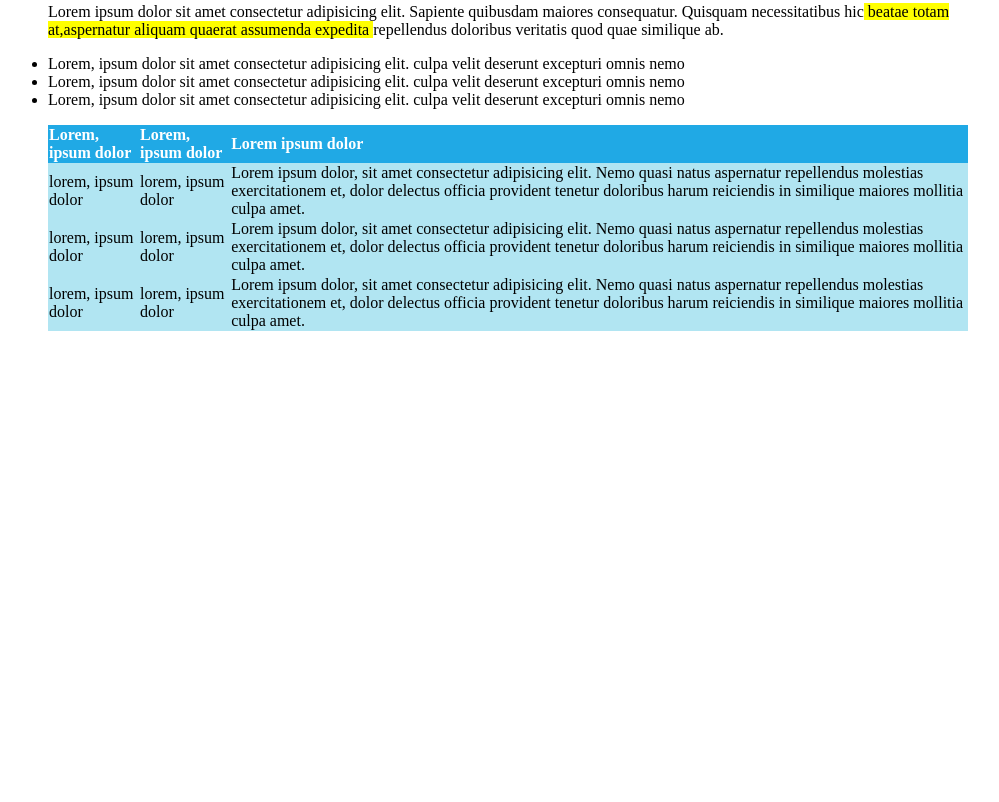
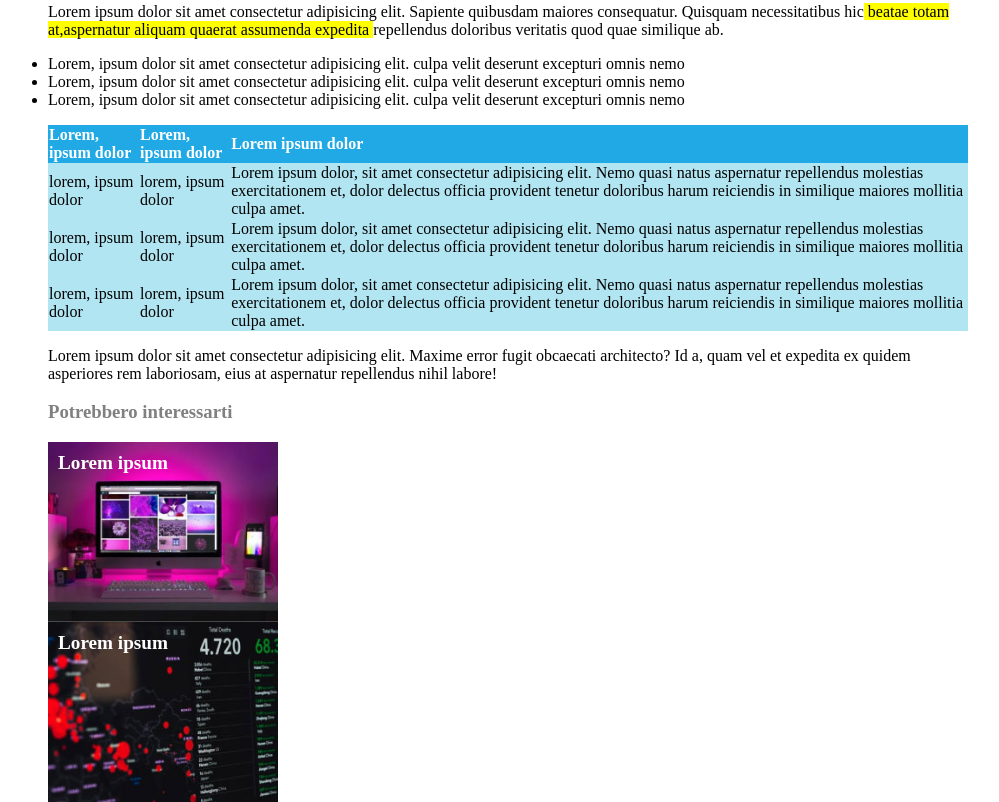
Before and after one commit to AlicePisciuneri/html-css-booleaner, a plain HTML site: page index.html in a window 1280 px wide. Shown: the part 1036-1838 px from the top of the page, without its empty margins (132-1131 px from the left). Before the commit the page ends 1367 px from the top, so only its background shows below. Drawn offline with Linux system fonts and the light colour scheme.

Commit message:
related article

```diff
--- a/index.html
+++ b/index.html
@@ -69,7 +69,7 @@
                 </tr>
                  <tr>
                     <td>lorem, ipsum dolor</td>
-                    <td class="even">lorem, ipsum dolor</td>
+                    <td>lorem, ipsum dolor</td>
                     <td>Lorem ipsum dolor, sit amet consectetur adipisicing elit.
                         Nemo quasi natus aspernatur repellendus
                          molestias exercitationem et, dolor delectus officia provident tenetur
@@ -85,21 +85,21 @@
                 </tr>
         </tbody>
          </table>
+         <p>Lorem ipsum dolor sit amet consectetur adipisicing elit. Maxime error
+                fugit obcaecati architecto? Id a,
+                quam vel et expedita ex quidem
+                asperiores rem laboriosam, eius at aspernatur repellendus nihil labore!</p>
+                <aside>
+                        <h3>Potrebbero interessarti</h3>
 
+                        <div class="related-article">
+                           <h4 class="related-article-title" id="pc">Lorem ipsum</h4>
+                        </div>
 
-
-
-
-
-
-
-
-
-
-
-         </table>
-
-
+                        <div class="related-article">
+                           <h4 class="related-article-title" id="graph">Lorem ipsum</h4>
+                        </div>
+                </aside>
 </main>
 </div>
 </body>
--- a/style.css
+++ b/style.css
@@ -57,10 +57,39 @@ th {
     color: #fff;
 }
 tr {
-    background-color: #b1e5f2;
+background-color: #b1e5f2;
 
 }
 
 tr.even {
     background-color: #fff;
 }
+h3 {
+    color: #808080;
+}
+#pc {
+
+    background-image: url(img/monitor.jpg);
+
+}
+
+#graph {
+
+    background-image: url(img/graph.jpg);
+
+}
+.related-article-title {
+    color: #fff;
+    width: 210px;
+    height: 160px;
+    background-position: center;
+    background-repeat: no-repeat;
+    background-size: cover;
+    margin-bottom: 10px;
+    padding: 10px;
+
+   }
+   .related-article-title{
+    margin: 0;
+    font-size: 1.2rem;
+   }
```
